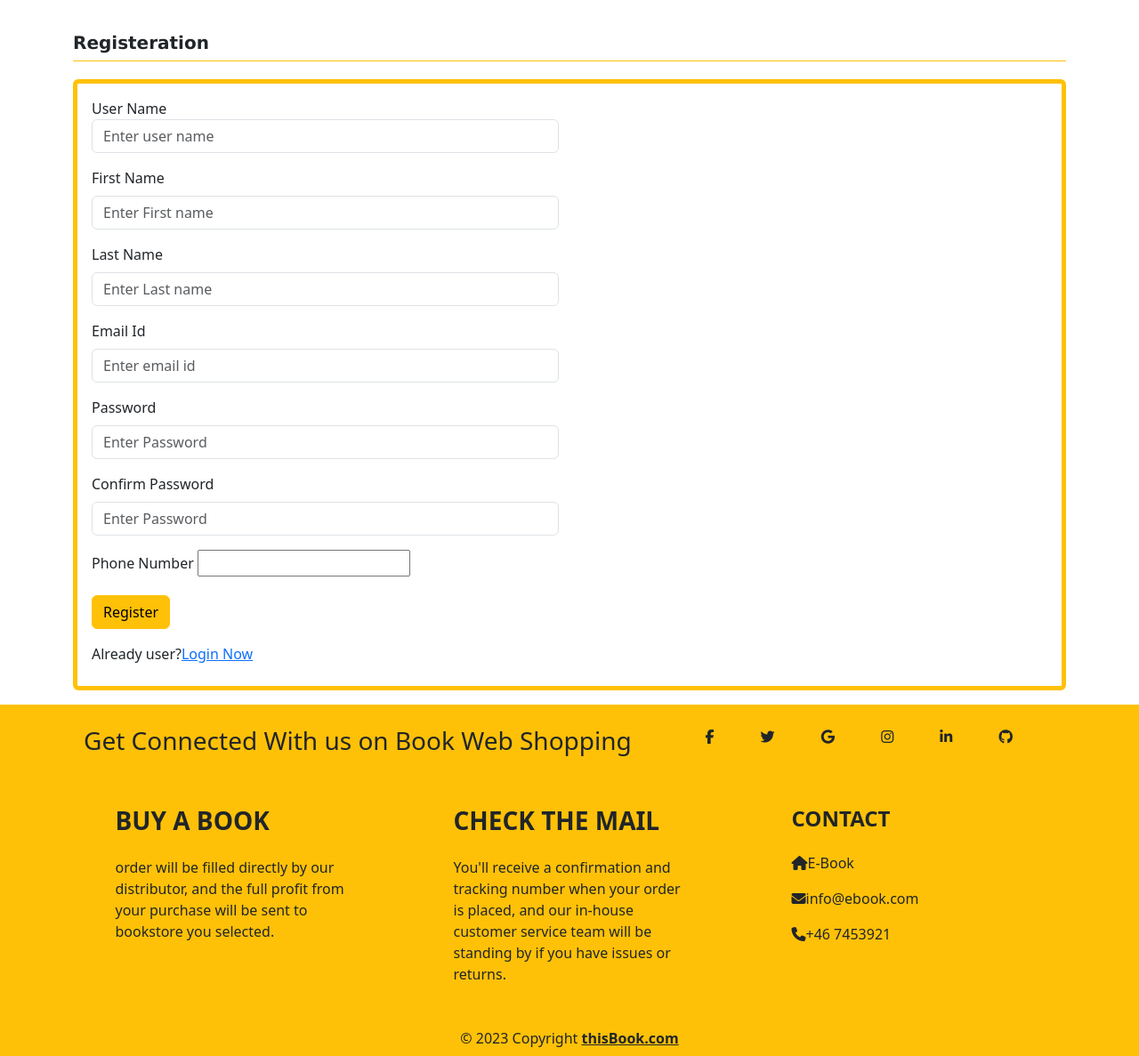
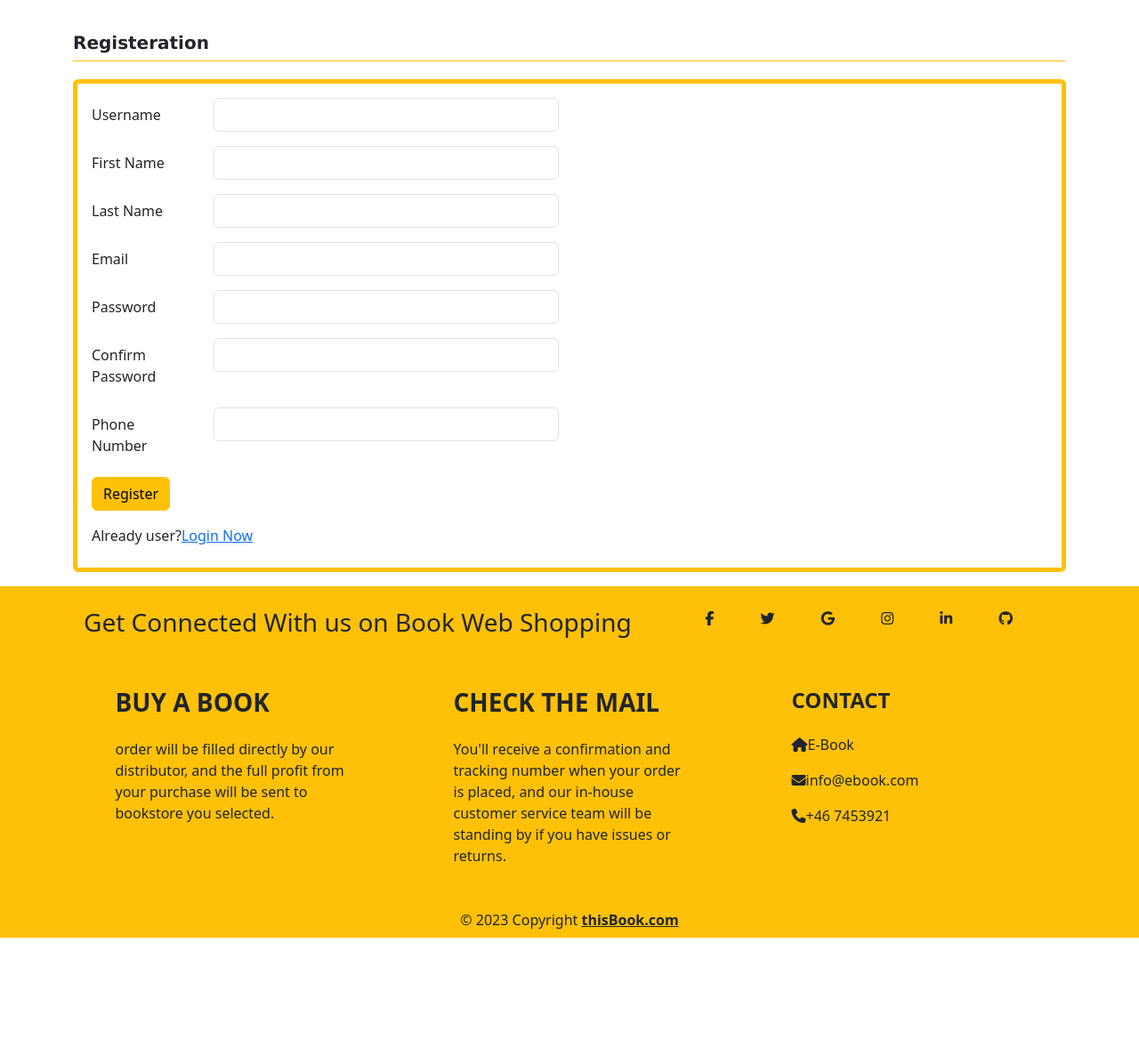
Before and after one commit to tatyana-ketova/Book_shop_project, a Django app: page /register in a window 1280 px wide. Shown: the part 58-1245 px from the top of the page at 89% size. After the commit the page ends 1112 px from the top, so only its background shows below. Run offline with Django 4.2, Linux system fonts and the light colour scheme; some libraries are stand-ins or nearby versions.

Commit message:
fix forms

```diff
--- a/Templates/layout/Register.html
+++ b/Templates/layout/Register.html
@@ -21,57 +21,81 @@
                     <div class="col-6">
                         <form enctype="multipart/form-data" method="post" action="">
                             {% csrf_token %}
-                            <div class="mb-3">
-                                <label for="">User Name</label>
-                                {{form.username}}
+
+                             <div class="row mb-3">
+                            <label for="" class="col-sm-3 col-form-label">Username</label>
+                                <div class="col-sm-9">
+                            <input type="text" name="username" class="form-control">
                              {% if form.errors.username %}
-                                    <label class="text-danger">{{form.errors.username}}</label>
+                             <label class="text-danger">{{ form.errors.username }}</label>
                              {% endif %}
                                 </div>
-                            <div class="mb-3">
-                                <label for="" class="form-label">First Name</label>
-                                    {{form.firstname}}
+                             </div>
 
-                                    {% if form.errors.firstname %}
-                                         <label class="text-danger">{{form.errors.firstname}}</label>
+                             <div class="row mb-3">
+                            <label for="" class="col-sm-3 col-form-label">First Name</label>
+                                <div class="col-sm-9">
+                            <input type="text" name="first_name" class="form-control">
+                             {% if form.errors.first_name %}
+                             <label class="text-danger">{{ form.errors.first_name }}</label>
                              {% endif %}
                                 </div>
+                             </div>
 
-                            <div class="mb-3">
-                                <label for="" class="form-label">Last Name</label>
-                                    {{form.lastname}}
-                                    {% if form.errors.lastname %}
-                                        <label class="text-danger">{{form.errors.lastname}}</label>
+                            <div class="row mb-3">
+                            <label for="" class="col-sm-3 col-form-label">Last Name</label>
+                                <div class="col-sm-9">
+                            <input type="text" name="last_name" class="form-control">
+                             {% if form.errors.last_name %}
+                             <label class="text-danger">{{ form.errors.last_name }}</label>
                              {% endif %}
                                 </div>
+                             </div>
 
-                            <div class="mb-3">
-                                <label for="" class="form-label">Email Id</label>
-                                    {{form.email}}
+                         <div class="row mb-3">
+                            <label for="" class="col-sm-3 col-form-label">Email</label>
+                                <div class="col-sm-9">
+                            <input type="email" name="email" class="form-control">
                              {% if form.errors.email %}
-                                        <label class="text-danger">{{form.errors.email}}</label>
+                             <label class="text-danger">{{ form.errors.email }}</label>
                              {% endif %}
                                 </div>
+                             </div>
 
-                            <div class="mb-3">
-                                <label for="" class="form-label">Password</label>
-                                    {{form.password}}
+
+                            <div class="row mb-3">
+                            <label for="" class="col-sm-3 col-form-label">Password</label>
+                                <div class="col-sm-9">
+                            <input type="password" name="password" class="form-control">
                              {% if form.errors.password %}
-                                        <label class="text-danger">{{form.errors.password}}</label>
+                             <label class="text-danger">{{ form.errors.password }}</label>
                              {% endif %}
                                 </div>
+                             </div>
 
-                            <div class="mb-3">
-                                <label for="" class="form-label">Confirm Password</label>
-                                    {{form.password}}
+
+                        <div class="row mb-3">
+                            <label for="" class="col-sm-3 col-form-label">Confirm Password</label>
+                                <div class="col-sm-9">
+                            <input type="password" name="password" class="form-control">
                              {% if form.errors.password %}
-                                        <label class="text-danger">{{form.errors.password}}</label>
+                             <label class="text-danger">{{ form.errors.password }}</label>
                              {% endif %}
                                 </div>
-                            <div class="mb-3">
-                                <label for="" class="form-label">Phone Number </label>
-                                    {{profile_form.phone}}
+                             </div>
 
+
+
+
+
+                       <div class="row mb-3">
+                       <label for="phone" class="col-sm-3 col-form-label">Phone Number</label>
+                       <div class="col-sm-9">
+                        <input type="text" id="phone" name="phone" class="form-control">
+                        {% if profile_form.errors.phone %}
+                         <label class="text-danger">{{ profile_form.errors.phone }}</label>
+                       {% endif %}
+                          </div>
                           </div>
 
                             <div class="mb-3">
--- a/shop_app/form.py
+++ b/shop_app/form.py
@@ -5,11 +5,13 @@ from shop_app.models import Customer
 
 
 class CustomUserForm(forms.ModelForm):
+    '''
     password = forms.CharField(widget=forms.PasswordInput(attrs={'class':'form-control','placeholder':'Enter Password'}))
     lastname = forms.CharField(widget=forms.TextInput(attrs={'class':'form-control','placeholder':'Enter Last name'}))
     firstname = forms.CharField(widget=forms.TextInput(attrs={'class':'form-control','placeholder':'Enter First name'}))
     email = forms.CharField(widget=forms.EmailInput(attrs={'class':'form-control','placeholder':'Enter email id'}))
     username = forms.CharField(widget=forms.TextInput(attrs={'class':'form-control','placeholder':'Enter user name'}))
+    '''
     class Meta():
         model = User
         fields = ['username','first_name','last_name','email','password']
```
Also changed, not shown: db.sqlite3. Lines whose indentation alone changed are shown as unchanged.
